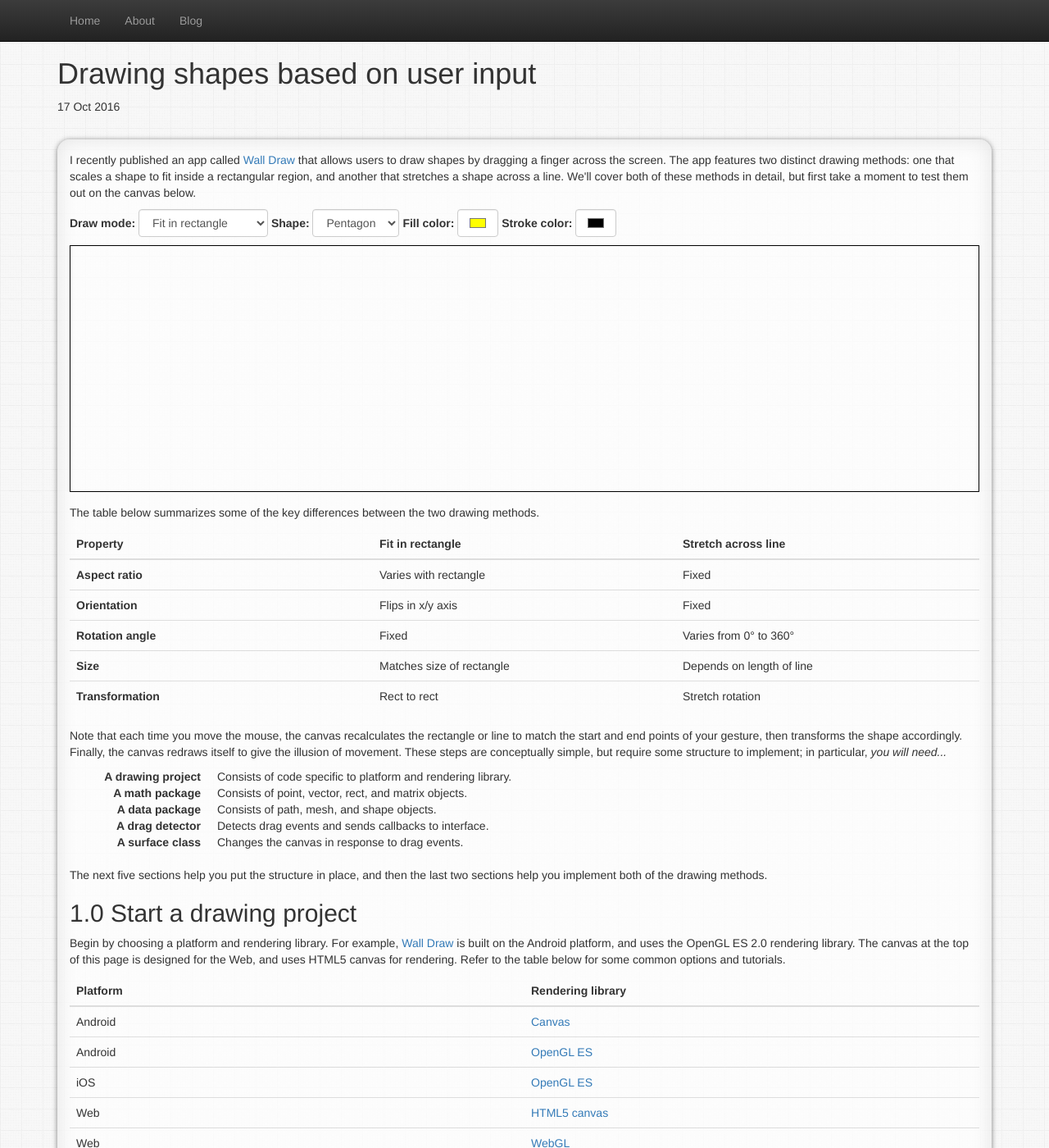
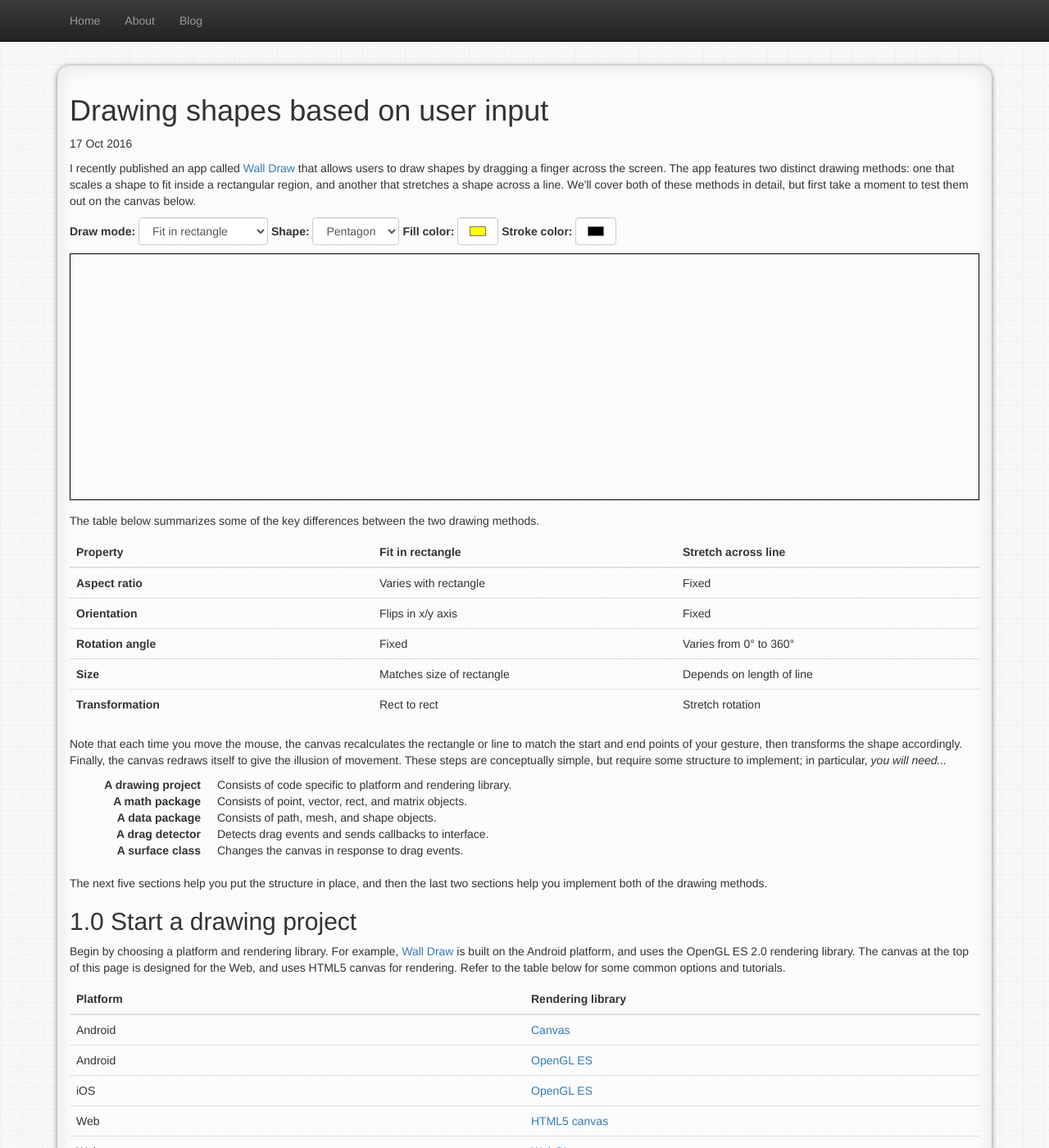
Before and after one commit to wjheesen/wjheesen.github.io, a Jekyll site: the page built from _posts/2016-10-17-drawing-shapes-based-on-user-input.html, in a window 1280 px wide and 1400 px high. Shown: the whole window at 82% size. Built offline with Jekyll 4.4.1, drawn with Linux system fonts in a browser that asks for light colours; comment, search, counter and statistics services are not loaded.

Commit message:
Update post.html

```diff
--- a/_layouts/post.html
+++ b/_layouts/post.html
@@ -1,13 +1,13 @@
 ---
 layout: default
 ---
-<h1>{{ page.title }}</h1>
-<p class="meta">{{ page.date | date_to_string }}</p>
 
 <div class="content-block">
+  <h1>{{ page.title }}</h1>
+  <p class="meta">{{ page.date | date_to_string }}</p>
   {{ content }}
 </div>
 
-<div class="post-comments">
+<div class="content-block">
 	{% include disqus.html %}
 </div>
```
Also changed, not shown: css/site.min.css.
